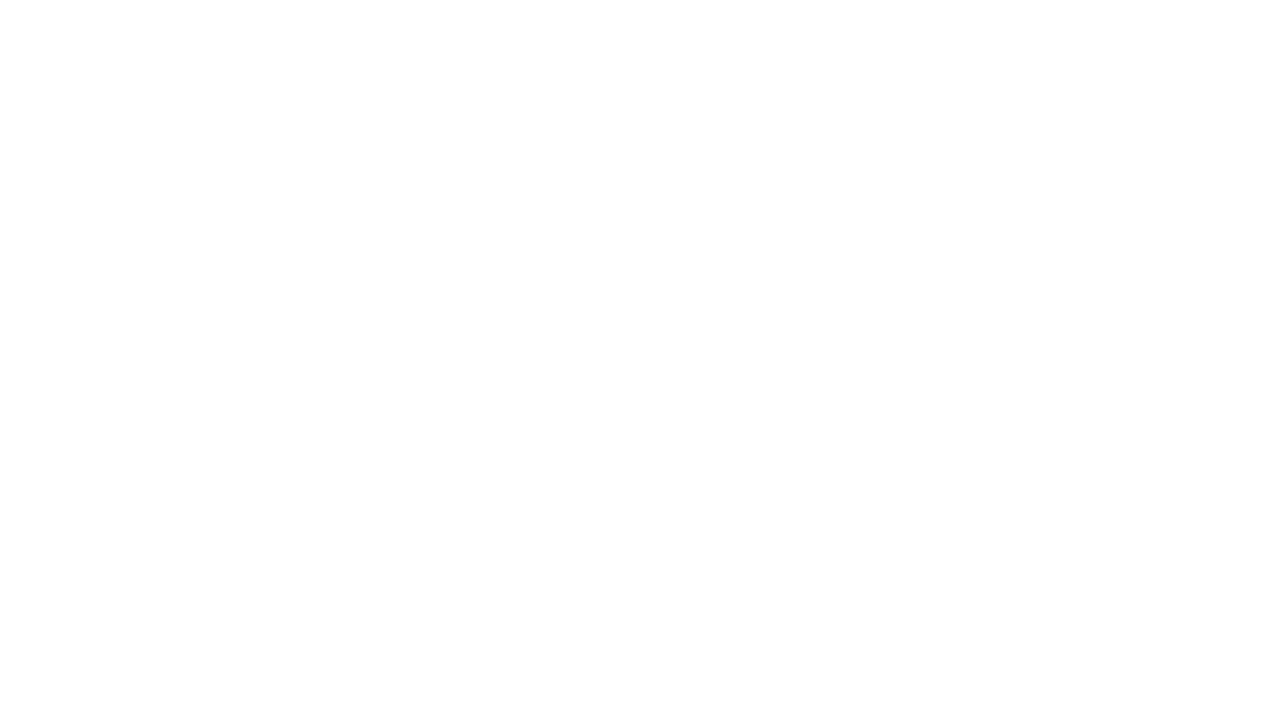
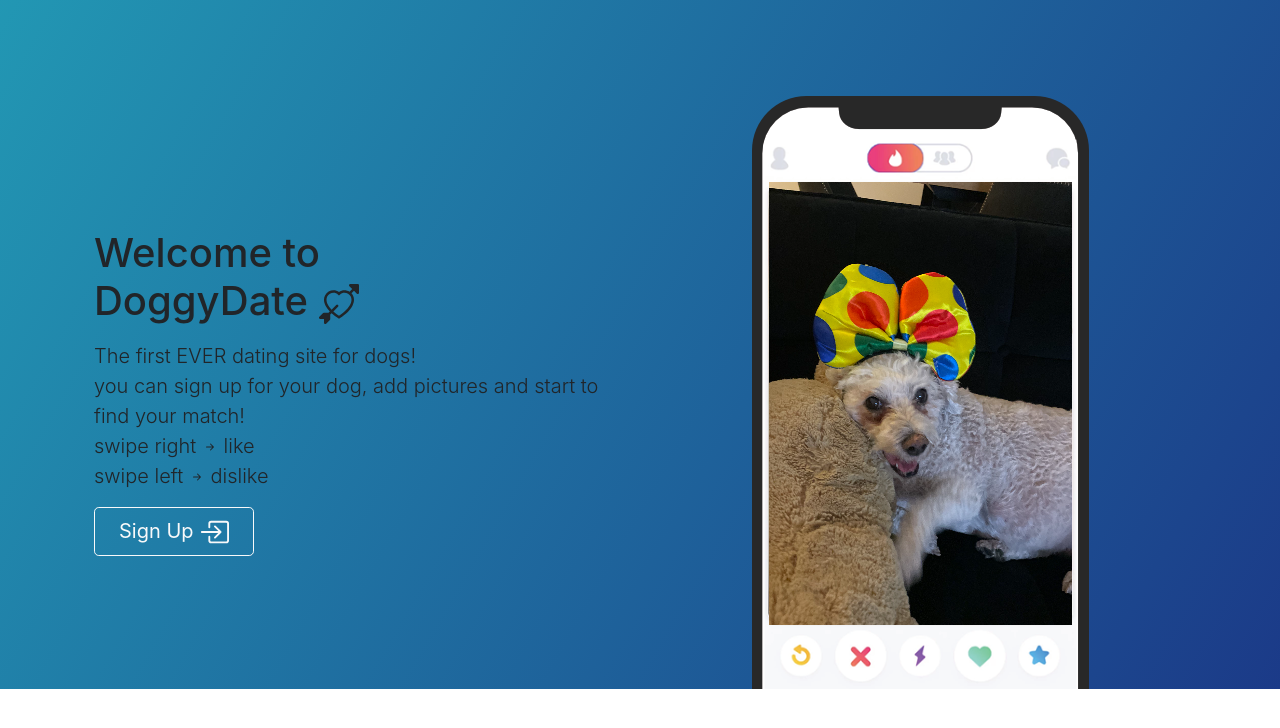
Before and after one commit to dorzhavian/DoggyDate, a plain HTML site: page index.html in a window 1280 px wide. Drawn offline with nearby package versions, Linux system fonts and the light colour scheme.

Commit message:
Update main page button for sign up , signup.html, background color

```diff
--- a/index.html
+++ b/index.html
@@ -5,13 +5,38 @@
   <meta charset="UTF-8">
   <meta name="viewport" content="width=device-width, initial-scale=1.0">
   <title>DoggyDate</title>
+  <link href="https://stackpath.bootstrapcdn.com/bootstrap/4.5.2/css/bootstrap.min.css" rel="stylesheet">
+  <link rel="stylesheet" href="./style.css">
 </head>
 
 <body>
-
-  <!-- Title -->
-  <section id="title">
-
+  <section id="title" class="gradient-background">
+    <div class="container col-xxl-8 px-4 pt-5">
+      <div class="row flex-lg-row-reverse align-items-center g-5 pt-5">
+        <div class="col-10 col-sm-8 col-lg-6">
+          <img src="./images/iphone with meshi.png" class="d-block mx-lg-auto img-fluid" alt="iphoneWithMeshi" height="200" loading="lazy">
+        </div>
+        <div class="col-lg-6">
+          <h1 class="display-5 fw-bold text-body-emphasis lh-1 mb-3">Welcome to <br> DoggyDate <svg xmlns="http://www.w3.org/2000/svg" width="40" height="40" fill="currentColor" class="bi bi-arrow-through-heart" viewBox="0 0 16 16">
+            <path fill-rule="evenodd" d="M2.854 15.854A.5.5 0 0 1 2 15.5V14H.5a.5.5 0 0 1-.354-.854l1.5-1.5A.5.5 0 0 1 2 11.5h1.793l.53-.53c-.771-.802-1.328-1.58-1.704-2.32-.798-1.575-.775-2.996-.213-4.092C3.426 2.565 6.18 1.809 8 3.233c1.25-.98 2.944-.928 4.212-.152L13.292 2 12.147.854A.5.5 0 0 1 12.5 0h3a.5.5 0 0 1 .5.5v3a.5.5 0 0 1-.854.354L14 2.707l-1.006 1.006c.236.248.44.531.6.845.562 1.096.585 2.517-.213 4.092-.793 1.563-2.395 3.288-5.105 5.08L8 13.912l-.276-.182a22 22 0 0 1-2.685-2.062l-.539.54V14a.5.5 0 0 1-.146.354zm2.893-4.894A20.4 20.4 0 0 0 8 12.71c2.456-1.666 3.827-3.207 4.489-4.512.679-1.34.607-2.42.215-3.185-.817-1.595-3.087-2.054-4.346-.761L8 4.62l-.358-.368c-1.259-1.293-3.53-.834-4.346.761-.392.766-.464 1.845.215 3.185.323.636.815 1.33 1.519 2.065l1.866-1.867a.5.5 0 1 1 .708.708z"/>
+          </svg></h1>
+          <p class="lead">The first EVER dating site for dogs! <br>
+            you can sign up for your dog, add pictures and start to find your match! <br>
+            swipe right <svg xmlns="http://www.w3.org/2000/svg" width="16" height="16" fill="currentColor" class="bi bi-arrow-right-short" viewBox="0 0 16 16">
+              <path fill-rule="evenodd" d="M4 8a.5.5 0 0 1 .5-.5h5.793L8.146 5.354a.5.5 0 1 1 .708-.708l3 3a.5.5 0 0 1 0 .708l-3 3a.5.5 0 0 1-.708-.708L10.293 8.5H4.5A.5.5 0 0 1 4 8"/>
+            </svg> like <br> swipe left <svg xmlns="http://www.w3.org/2000/svg" width="16" height="16" fill="currentColor" class="bi bi-arrow-right-short" viewBox="0 0 16 16">
+              <path fill-rule="evenodd" d="M4 8a.5.5 0 0 1 .5-.5h5.793L8.146 5.354a.5.5 0 1 1 .708-.708l3 3a.5.5 0 0 1 0 .708l-3 3a.5.5 0 0 1-.708-.708L10.293 8.5H4.5A.5.5 0 0 1 4 8"/>
+            </svg> dislike
+          </p>
+          <div class="d-grid gap-2 d-md-flex justify-content-md-start">
+            <button type="button" class="btn btn-outline-light btn-lg px-4" fdprocessedid="41ugnc"><a href="./signup.html"></a>Sign Up <svg xmlns="http://www.w3.org/2000/svg" width="30" height="30" fill="currentColor" class="bi bi-box-arrow-in-right" viewBox="0 0 16 16">
+              <path fill-rule="evenodd" d="M6 3.5a.5.5 0 0 1 .5-.5h8a.5.5 0 0 1 .5.5v9a.5.5 0 0 1-.5.5h-8a.5.5 0 0 1-.5-.5v-2a.5.5 0 0 0-1 0v2A1.5 1.5 0 0 0 6.5 14h8a1.5 1.5 0 0 0 1.5-1.5v-9A1.5 1.5 0 0 0 14.5 2h-8A1.5 1.5 0 0 0 5 3.5v2a.5.5 0 0 0 1 0z"/>
+              <path fill-rule="evenodd" d="M11.854 8.354a.5.5 0 0 0 0-.708l-3-3a.5.5 0 1 0-.708.708L10.293 7.5H1.5a.5.5 0 0 0 0 1h8.793l-2.147 2.146a.5.5 0 0 0 .708.708z"/>
+            </svg></button>
+          </div>
+        </div>
+      </div>
+    </div>
   </section>
   <!-- Features -->
   <section id="features">
--- a/style.css
+++ b/style.css
@@ -1,5 +1,5 @@
 .gradient-background {
-  background: linear-gradient(300deg, #00bfff, #ff4c68, #ef8172);
+  background: linear-gradient(300deg,#1A2980, #26D0CE);
   background-size: 180% 180%;
   animation: gradient-animation 18s ease infinite;
 }
```
Also changed, not shown: signup.html (added).
